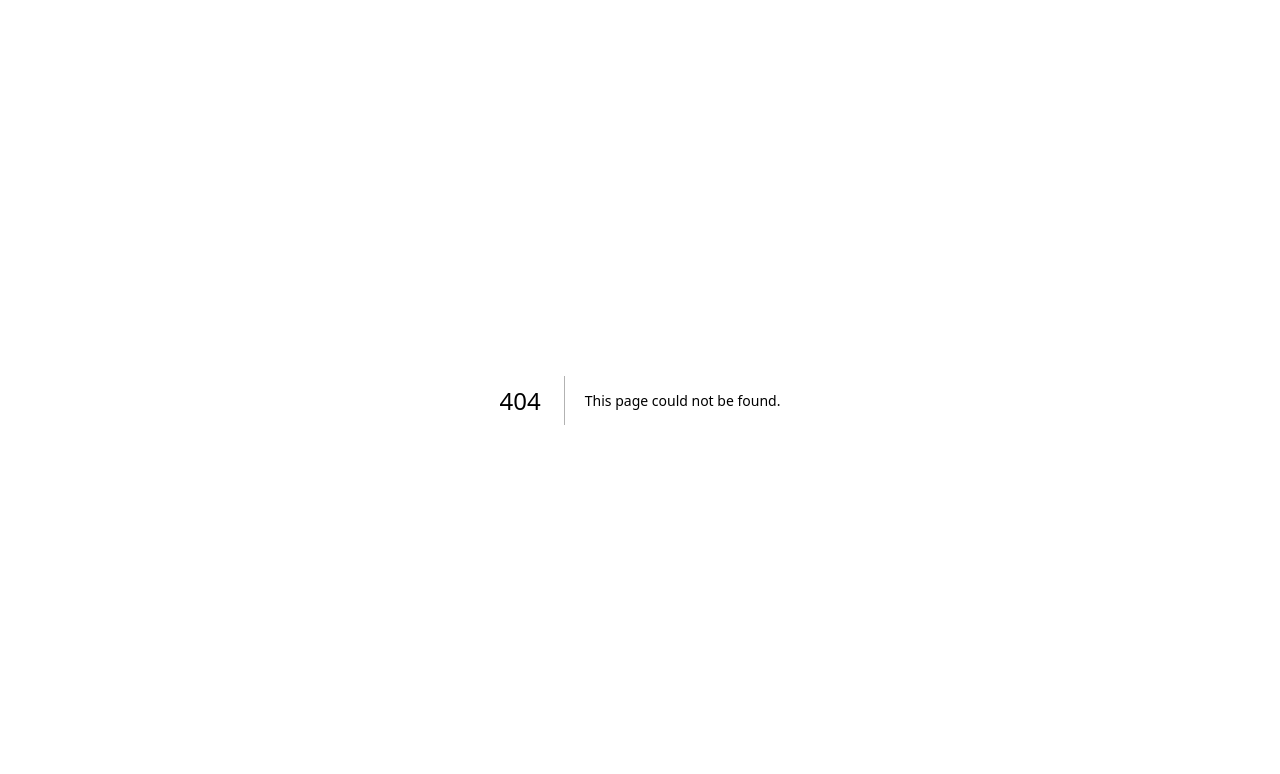
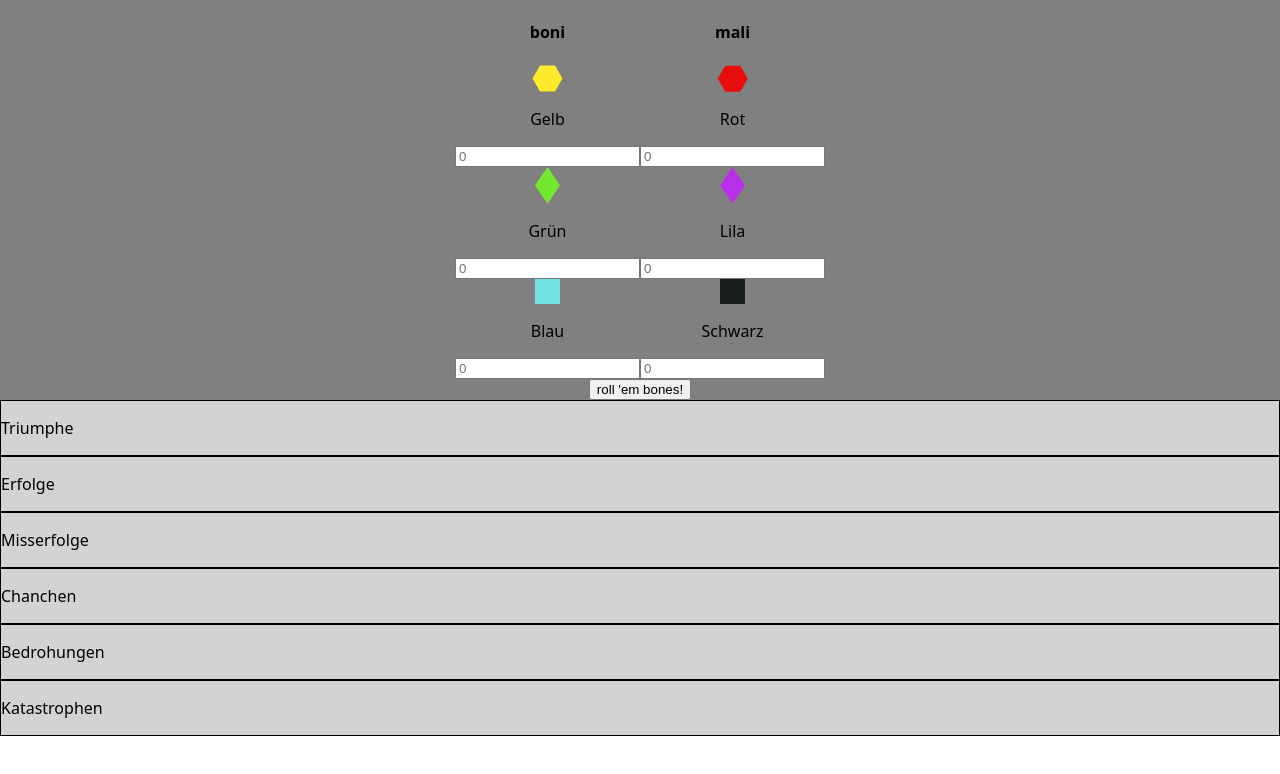
Before and after one commit to Timo-Thees/dicedice, a Next.js app: page /genesys-system in a window 1280 px wide. Before the commit this address had no page. Shown: the top 774 px of the page. Built offline with nearby package versions, Linux system fonts and the light colour scheme.

Commit message:
renamed fate to genesys, basic dice funktion and result display working

```diff
--- a/pages/fate-system.js
+++ b/pages/genesys-system.js
@@ -1,7 +1,7 @@
 import styled from "styled-components"
 import { useState, useEffect } from "react";
 
-export default function Fate(){
+export default function Genesys(){
     const [dice, setDice] = useState({yellow: 0, green: 0, blue: 0, red: 0, purple: 0, black: 0})
     const [triumphs, setTriumphs] = useState([])
     const [successes, setSuccesses] = useState([])
@@ -28,117 +28,127 @@ export default function Fate(){
         setFailure([]);
         setDisaster([]);
     }
+
    useEffect(() => {
         console.log(dice);
         console.log("useEffect wurde aktiviert")
         rollResults()
     }, [dice])
+
     function rollResults(){
         if(dice.yellow > 0){
             const yellowDiceRemaining = dice.yellow - 1;
-            const yellowResult = Math.random() * 12;
-            if (yellowResult > 0 && yellowResult < 8){
-                setSuccesses(...successes, {key: successes.length +1, negated: false})
+            const yellowResult = getRandomInteger(1, 13);
+            if (yellowResult > 1 && yellowResult < 9){
+                setSuccesses([...successes, {key: successes.length +1, negated: false}])
             }
-            if (yellowResult > 2 && yellowResult < 5){
-                setSuccesses(...successes, {key: successes.length +1, negated: false})
+            if (yellowResult > 3 && yellowResult < 6){
+                setSuccesses([...successes, {key: successes.length +1, negated: false}])
             }
-            if (yellowResult > 4 && yellowResult < 11){
-                setAdvantage(...advantage, {key: advantage.length +1, negated: false})
+            if (yellowResult > 5 && yellowResult < 12){
+                setAdvantage([...advantage, {key: advantage.length +1, negated: false}])
             }
-            if (yellowResult > 8 && yellowResult < 11){
-                setAdvantage(...advantage, {key: advantage.length +1, negated: false})
+            if (yellowResult > 9 && yellowResult < 12){
+                setAdvantage([...advantage, {key: advantage.length +1, negated: false}])
             }
-            if (yellowResult === 11){
-                setTriumphs(...triumphs, {key: triumphs.length +1, negated: false})
+            if (yellowResult === 12){
+                setTriumphs([...triumphs, {key: triumphs.length +1, negated: false}])
             }
             setDice({...dice, yellow: yellowDiceRemaining});
             return;
         }
         if(dice.green > 0){
             const greenDiceRemaining = dice.green -1;
-            const greenResult = Math.random() * 8;
-            if (greenResult > 0 && greenResult < 5){
-                setSuccesses(...successes, {key: successes.length +1, negated: false})
+            const greenResult = getRandomInteger(1, 9);
+            if (greenResult > 1 && greenResult < 6){
+                setSuccesses([...successes, {key: successes.length +1, negated: false}])
             }
-            if (greenResult === 3){
-                setSuccesses(...successes, {key: successes.length +1, negated: false})
+            if (greenResult === 4){
+                setSuccesses([...successes, {key: successes.length +1, negated: false}])
             }
-            if (greenResult > 3){
-                setAdvantage(...advantage, {key: advantage.length +1, negated: false})
+            if (greenResult > 4){
+                setAdvantage([...advantage, {key: advantage.length +1, negated: false}])
             }
-            if (greenResult === 7){
-                setAdvantage(...advantage, {key: advantage.length +1, negated: false})
+            if (greenResult === 8){
+                setAdvantage([...advantage, {key: advantage.length +1, negated: false}])
             }
             setDice({...dice, green: greenDiceRemaining - 1});
             return;
         }
         if(dice.blue > 0){
             const blueDiceRemaining = dice.blue -1
-            const blueResult = Math.random() * 6
-            if (blueResult > 1 && blueResult < 4){
-                setSuccesses(...successes, {key: successes.length +1, negated: false})
-            }
+            const blueResult = getRandomInteger(1, 7);
             if (blueResult > 2 && blueResult < 5){
-                setAdvantage(...advantage, {key: advantage.length +1, negated: false})
+                setSuccesses([...successes, {key: successes.length +1, negated: false}])
             }
             if (blueResult > 3){
-                setAdvantage(...advantage, {key: advantage.length +1, negated: false})
+                setAdvantage([...advantage, {key: advantage.length +1, negated: false}])
+            }
+            if (blueResult === 5){
+                setAdvantage([...advantage, {key: advantage.length +1, negated: false}])
             }
             setDice({...dice, blue: blueDiceRemaining - 1});
             return;
         }
         if(dice.red > 0){
             const redDiceRemaining = dice.red -1
-            const redResult = Math.random() * 12
-            if (redResult > 0 && redResult < 7){
-                setFailure(...failure, {key: failure.length +1, negated: false})
+            const redResult = getRandomInteger(1, 13)
+            console.log("Würfelergebnis:")
+            console.log(redResult)
+            if (redResult > 1 && redResult < 8){
+                setFailure([...failure, {key: failure.length +1, negated: false}])
             }
-            if (redResult > 2 && redResult < 5){
-                setFailure(...failure, {key: failure.length +1, negated: false})
+            if (redResult > 3 && redResult < 6){
+                setFailure([...failure, {key: failure.length +1, negated: false}])
             }
-            if (redResult > 4 && redResult < 11){
-                setDisadvantage(...disadvantage, {key: disadvantage.length +1, negated: false})
+            if (redResult > 5 && redResult < 12){
+                setDisadvantage([...disadvantage, {key: disadvantage.length +1, negated: false}])
             }
-            if (redResult > 8 && redResult < 11){
-                setDisadvantage(...disadvantage, {key: disadvantage.length +1, negated: false})
+            if (redResult > 9 && redResult < 12){
+                setDisadvantage([...disadvantage, {key: disadvantage.length +1, negated: false}])
             }
-            if (redResult === 11){
-                setDisaster(...disaster, {key: disaster.length +1, negated: false})
+            if (redResult === 12){
+                setDisaster([...disaster, {key: disaster.length +1, negated: false}])
             }
             setDice({...dice, red: redDiceRemaining});
             return;
         }
         if(dice.purple > 0){
             const purpleDiceRemaining = dice.purple -1
-            const purpleResult = Math.random() * 8
-            if (purpleResult > 0 && purpleResult < 4){
-                setFailure(...failure, {key: failure.length +1, negated: false})
+            const purpleResult = getRandomInteger(1, 9)
+            if (purpleResult > 1 && purpleResult < 5){
+                setFailure([...failure, {key: failure.length +1, negated: false}])
             }
-            if (purpleResult === 2){
-                setFailure(...failure, {key: failure.length +1, negated: false})
+            if (purpleResult === 3){
+                setFailure([...failure, {key: failure.length +1, negated: false}])
             }
-            if (purpleResult > 2){
-                setDisadvantage(...disadvantage, {key: disadvantage.length +1, negated: false})
+            if (purpleResult > 3){
+                setDisadvantage([...disadvantage, {key: disadvantage.length +1, negated: false}])
             }
-            if (purpleResult === 7){
-                setDisadvantage(...disadvantage, {key: disadvantage.length +1, negated: false})
+            if (purpleResult === 8){
+                setDisadvantage([...disadvantage, {key: disadvantage.length +1, negated: false}])
             }
             setDice({...dice, purple: purpleDiceRemaining});
             return;
         }
         if(dice.black > 0){
             const blackDiceRemaining = dice.black -1
-            const blackResult = Math.random() * 12
-            if (blackResult > 1 && blackResult < 4){
-                setFailure(...failure, {key: failure.length +1, negated: false})
+            const blackResult = getRandomInteger(1, 7)
+            if (blackResult > 2 && blackResult < 5){
+                setFailure([...failure, {key: failure.length +1, negated: false}])
             }
-            if (blackResult > 3){
-                setDisadvantage(...disadvantage, {key: disadvantage.length +1, negated: false})
+            if (blackResult > 4){
+                setDisadvantage([...disadvantage, {key: disadvantage.length +1, negated: false}])
             }
             setDice({...dice, black: blackDiceRemaining});
             return;
         }
+    }
+
+    function getRandomInteger(min, max){
+        min = Math.ceil(min)
+        max = Math.floor(max)
+        return Math.floor(Math.random() * (max - min) + min)
     }
     return(
         <div>
@@ -200,7 +210,7 @@ export default function Fate(){
             <p>Chanchen</p>
             {advantage.map(result => {
                 return(
-                    <img key={result.key} src="/chanche.png" alt="Andvantage" />
+                    <img key={result.key} src="/chance.png" alt="Andvantage" />
                 )
             })}
         </ResultsRow>
@@ -254,4 +264,6 @@ const ResultsRow = styled.div`
 border-style: solid;
 border-width: 1px;
 border-color: black;
+display: flex;
+flex-direction: row;
 `
--- a/pages/index.js
+++ b/pages/index.js
@@ -1,13 +1,13 @@
 import Heading from "../components/Heading";
 import styled from "styled-components";
-import Fate from "./fate-system";
+import Genesys from "./genesys-system";
 
 export default function Home() {
   return (
     <main>
       <Heading>DiceDice</Heading>
       <Subheading>My silly little TTRPG dice helper</Subheading>
-      <Fate />
+      <Genesys />
     </main>
   );
 }
```
